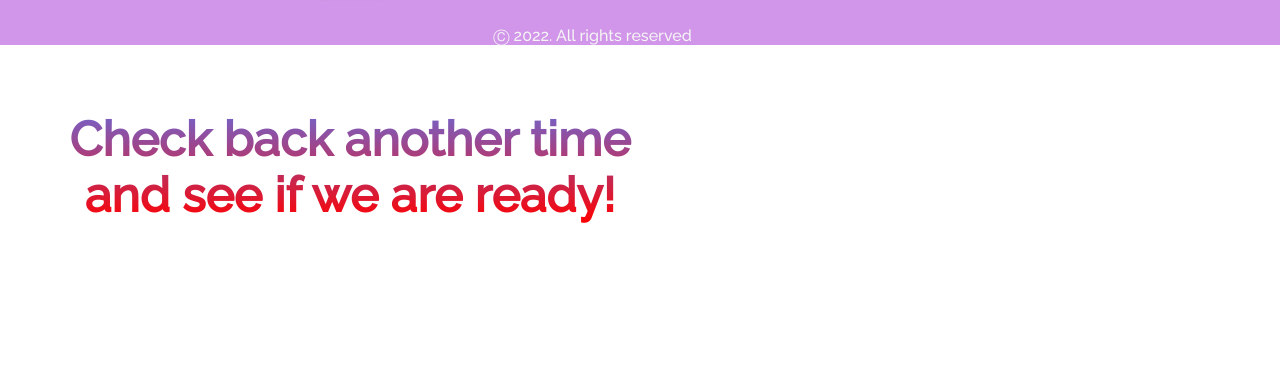
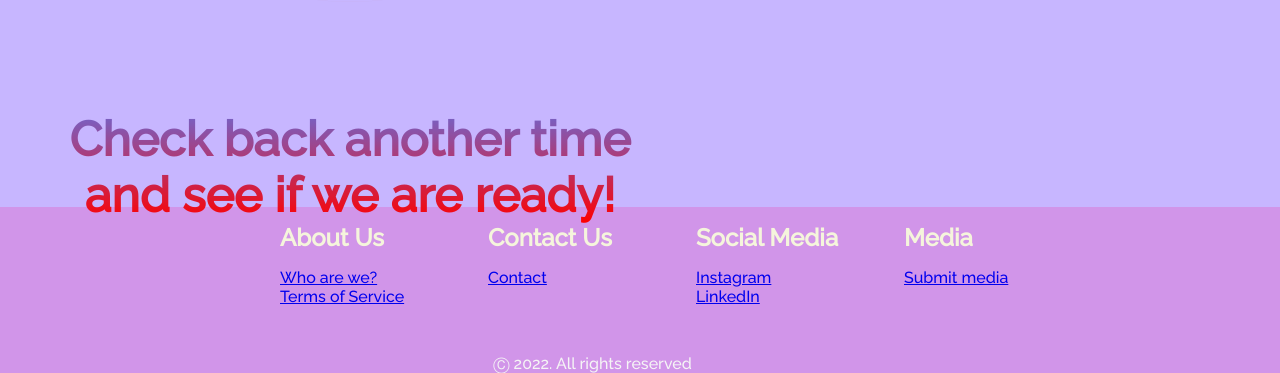
Before and after one commit to Camditta/london-guide-project, a plain HTML site: page sightseeing.html in a window 1280 px wide. Shown: the part 693-1066 px from the top of the page. Before the commit the page ends 916 px from the top, so only its background shows below. Drawn offline with Linux system fonts and the light colour scheme.

Commit message:
Increase main container size

```diff
--- a/errorpage-stylesheet.css
+++ b/errorpage-stylesheet.css
@@ -9,7 +9,7 @@
     justify-content: center;
     gap: 100px;
     margin: 0 auto;
-    height: 59vh;
+    height: 100vh;
     background-color: #c7b6ff;
     z-index: 1;
     width: 100%;
```
